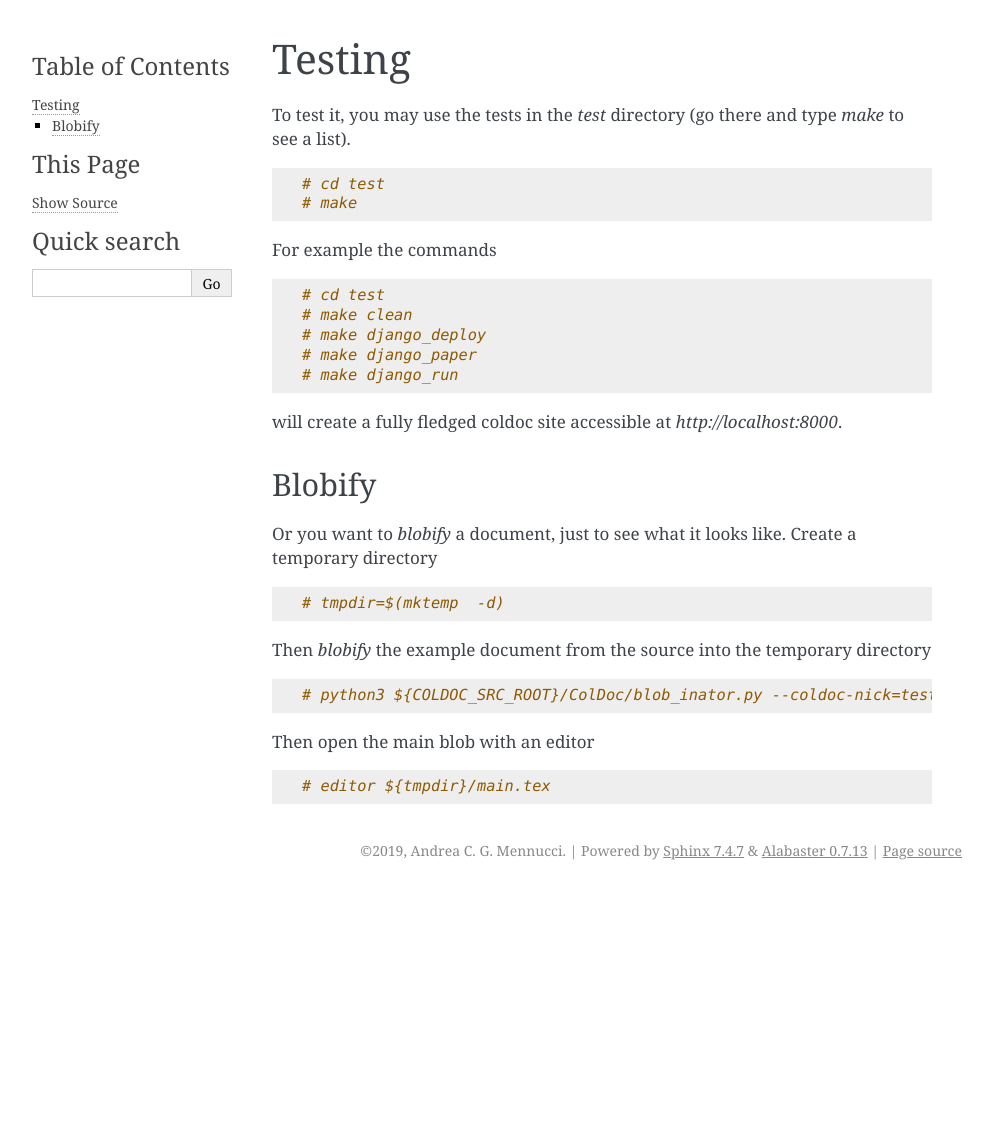
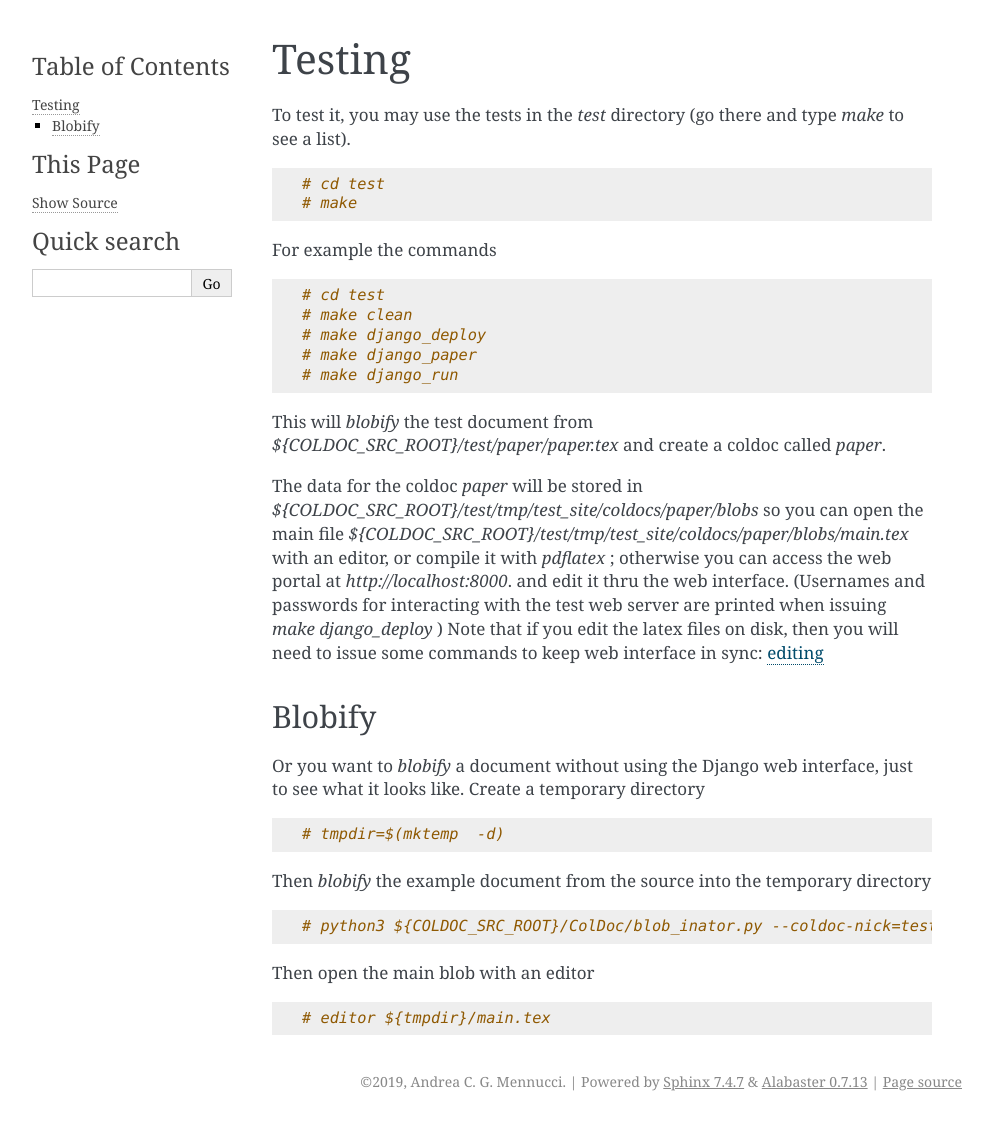
Before and after one commit to mennucc/ColDoc_project, a Sphinx documentation site: the page built from docs/source/test.rst, in a window 1280 px wide. Shown: the whole page, without its empty margins (148-1140 px from the left). Built offline with Sphinx 7.4.7, drawn with Linux system fonts in a browser that asks for light colours; pages that are not in the unit, such as notebooks, are missing from menus; before the commit the page ends 900 px from its top, so only the background shows below that.

Commit message:
more documentation

```diff
--- a/docs/source/test.rst
+++ b/docs/source/test.rst
@@ -18,14 +18,26 @@ For example the commands
 	  # make django_paper
 	  # make django_run
 
-will create a fully fledged coldoc site accessible at `http://localhost:8000`.
+This will *blobify* the test document from  `${COLDOC_SRC_ROOT}/test/paper/paper.tex`
+and create a coldoc called `paper`.
 
-
+The data for the coldoc `paper` will be stored in `${COLDOC_SRC_ROOT}/test/tmp/test_site/coldocs/paper/blobs`
+so you can open the main file
+`${COLDOC_SRC_ROOT}/test/tmp/test_site/coldocs/paper/blobs/main.tex`
+with an editor, or compile it with `pdflatex` ; otherwise you can access
+the web portal at `http://localhost:8000`.
+and edit it thru the web interface.
+(Usernames and passwords for interacting with the test web server are printed when
+issuing `make django_deploy` )
+Note that if you edit the latex files on disk, then
+you will need to issue some commands to keep web interface
+in sync:
+:doc:`editing <editing>`
 
 Blobify
 -------
 
-Or you want to *blobify* a document, just to see what it looks like.
+Or you want to *blobify* a document without using the Django web interface, just to see what it looks like.
 Create a temporary directory
 
 .. code:: shell
```
